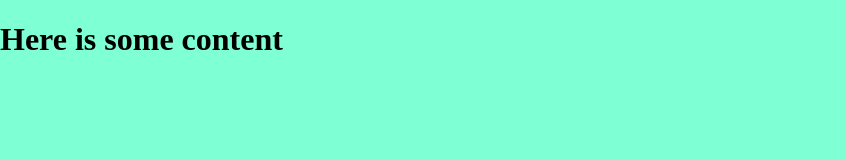
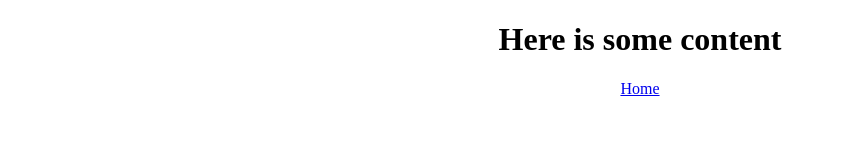
Before and after one commit to RicardoCreates/Adsolut, a plain HTML site: page contentPage.html in a window 1280 px wide. Shown: the whole page, without its empty margins (0-845 px from the left). Drawn offline with Linux system fonts and the light colour scheme.

Commit message:
link to home

```diff
--- a/content.css
+++ b/content.css
@@ -1,7 +1,18 @@
 body {
-    background-color: aquamarine;
     display: flex;
     flex-direction: column;
     height: 100vh;
     margin: 0;
 }
+
+main {
+    flex-grow: 1;
+}
+
+h1 {
+    text-align: center;
+}
+
+a {
+    text-align: center;
+}
--- a/contentPage.html
+++ b/contentPage.html
@@ -8,5 +8,6 @@
 </head>
 <body>
     <h1>Here is some content</h1>
+    <a href="/">Home</a>
 </body>
 </html>
```
